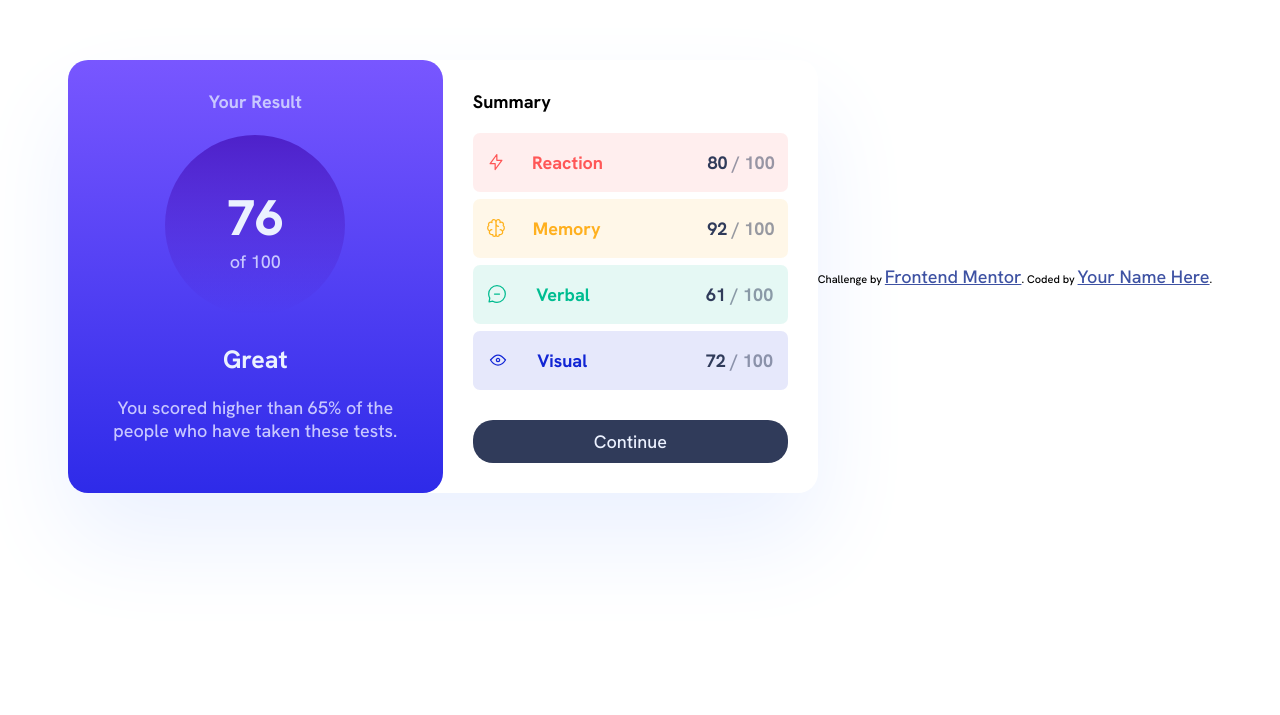
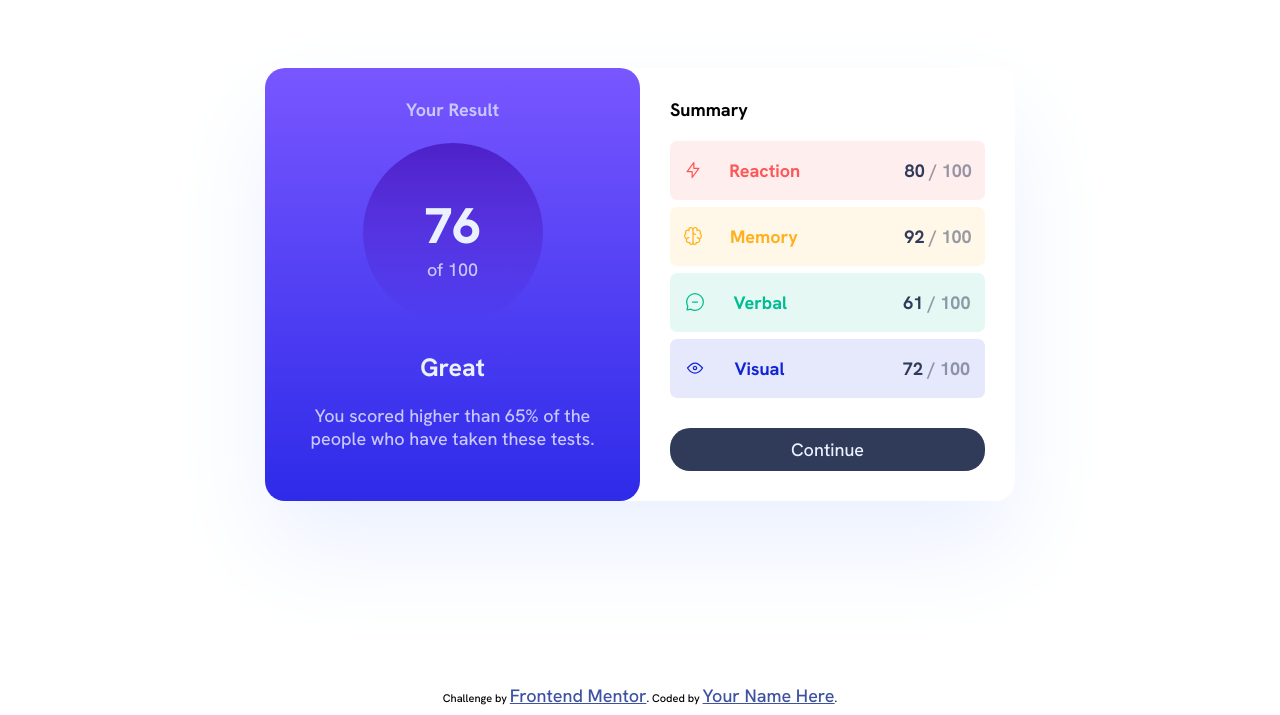
Before and after one commit to AdelaChmel/Results-component, a plain HTML site: page index.html in a window 1280 px wide. Shown: the part 124-839 px from the top of the page. Before the commit the page ends 800 px from the top, so only its background shows below. Drawn offline with Linux system fonts and the light colour scheme.

Commit message:
fix a position of footer

```diff
--- a/index.html
+++ b/index.html
@@ -19,6 +19,7 @@
   </style>
 </head>
 <body>
+  <main>
     <div class="container">
       <div class="results">
         <header class="results__header">
@@ -81,7 +82,7 @@
         </div>
       </div>
     </div>
-
+  </main>
   <footer class="attribution">
     Challenge by <a href="https://www.frontendmentor.io?ref=challenge" target="_blank">Frontend Mentor</a>.
     Coded by <a href="#">Your Name Here</a>.
--- a/style.css
+++ b/style.css
@@ -4,7 +4,7 @@
      font-size: 18px;
 }
 
-body {
+main {
      display: flex;
      justify-content: center;
      align-items: center;
@@ -135,3 +135,9 @@ span {
           width: 100%;
     }
 }
+
+footer {
+     text-align: center;
+     align-self: baseline;
+     font-size: 0.8rem;
+}
```
Lines whose indentation alone changed are shown as unchanged.
